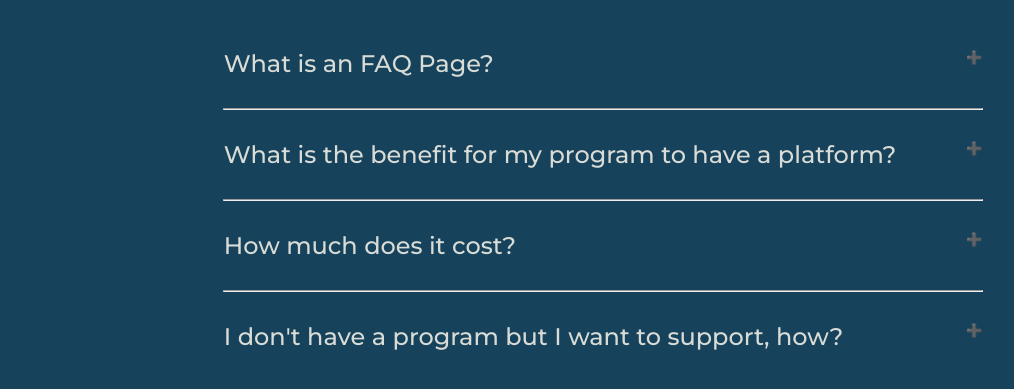
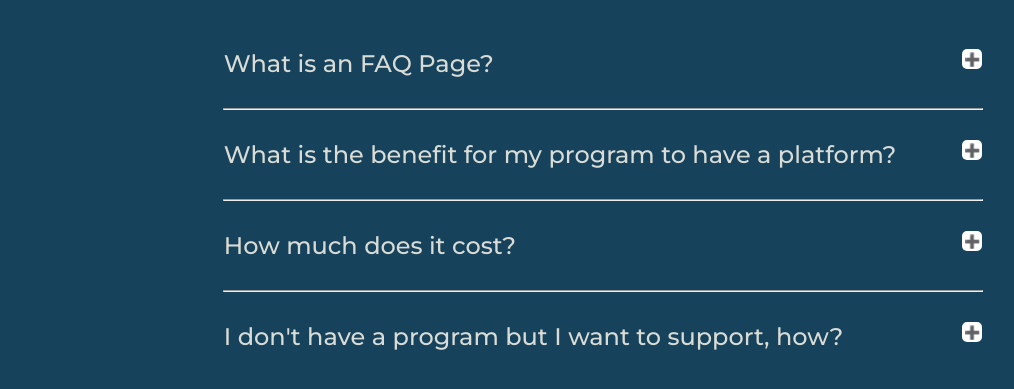
Before and after one commit to chilichellie/capstone-FAQ, a plain HTML site: page index.html in a window 1280 px wide. Shown: the part 105-494 px from the top of the page, without its empty margins (37-1051 px from the left). Drawn offline with Linux system fonts and the light colour scheme.

Commit message:
Add files via upload

```diff
--- a/style.css
+++ b/style.css
@@ -20,7 +20,6 @@ flex-direction: column;
 .hr-line{
   width: 60%;
   margin: auto;
-
 }
 /* Style the buttons that are used to open and close the faq-page body */
 .faq-page {
@@ -64,7 +63,10 @@ flex-direction: column;
     content: '\02795';
     /* Unicode character for "plus" sign (+) */
     font-size: 13px;
-    color: #777;
+    background-color: white;
+    padding: 2px;
+    border-radius: 5px;
+    color: white;
     float: right;
     margin-left: 5px;
 }
```
